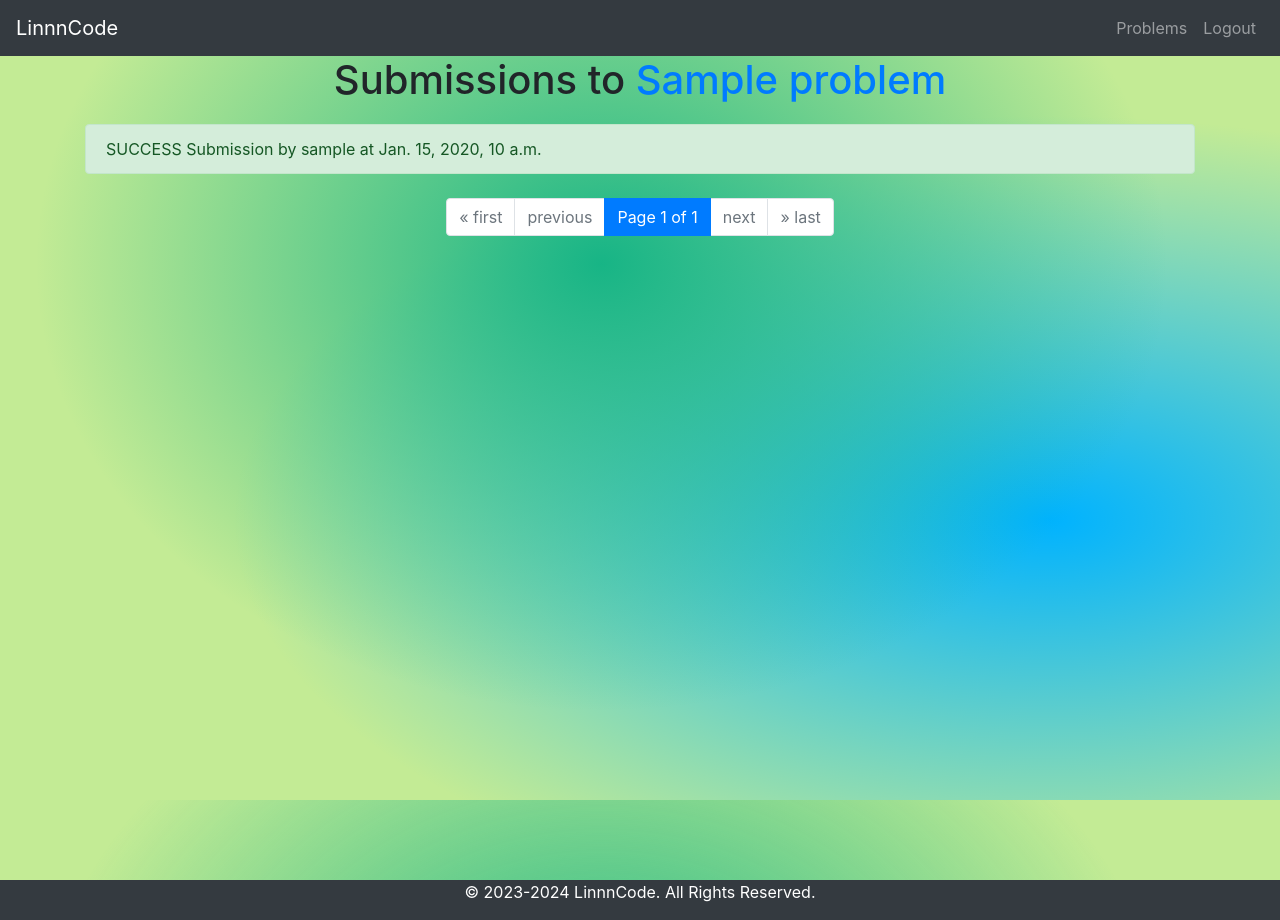
After one commit to Serenity0204/LinnnCode, a Django app: page /problems/1/submissions in a window 1280 px wide. The commit adds this page. Run offline with Django 3.2, Linux system fonts and the light colour scheme; a user stored in the database is signed in; tables that the repository leaves empty hold one stand-in row (values such as "Sample post"); some libraries are stand-ins or nearby versions.

Commit message:
users can view submissions but not submissions detail

```diff
--- a/linnncode/driver.py
+++ b/linnncode/driver.py
@@ -29,7 +29,9 @@ class TestBuilder:
     def language(self) -> str:
         return self._language
 
-    def setup_cpp(self, tests: List[str], main: str, code: str, registration_count: int):
+    def setup_cpp(
+        self, tests: List[str], main: str, code: str, registration_count: int
+    ):
         # LTF
         exe = TestBuilder.LTF + "\n"
         # code
@@ -51,7 +53,7 @@ class TestBuilder:
 # will take the TestBuilder's 1 single file and execute them
 class TestDriver:
     @classmethod
-    def extract_cpp_output(cls, input_str):
+    def extract_cpp_output(cls, input_str) -> Dict:
         return match_cpp_output(input_str)
 
     def __init__(self, exe) -> None:
--- a/linnncode/models.py
+++ b/linnncode/models.py
@@ -1,5 +1,6 @@
 from django.db import models
 from django.contrib.auth.models import User
+
 
 # will have list of test cases into text field
 class TestSuite(models.Model):
@@ -41,6 +42,10 @@ class Submission(models.Model):
     user = models.ForeignKey(User, on_delete=models.CASCADE, null=True)
     date = models.DateTimeField(auto_now_add=True)
     code = models.TextField(null=True)
-    problem = models.ForeignKey(Problem, on_delete=models.CASCADE, related_name="submissions", null=True)
+    problem = models.ForeignKey(
+        Problem, on_delete=models.CASCADE, related_name="submissions", null=True
+    )
+    success = models.BooleanField(default=False, null=True)
+
     def __str__(self):
-        return f'Submission {self.id}'
+        return f"Submission {self.id}"
--- /dev/null
+++ b/linnncode/templates/submissions.html
@@ -0,0 +1,41 @@
+{% extends 'base.html' %}
+
+{% block content %}
+<div class="text-center">
+    <h1 style="margin-bottom: 20px;">Submissions to <a href="{% url 'problem_detail' problem.id %}" >{{ title }}</a> </h1>
+</div>
+{% if not submissions%}
+    <h1 class="text-center">Empty</h1>
+{% endif %}
+{% for submission in submissions %}
+    {% if submission.success %}
+        <div class="alert alert-success">SUCCESS Submission by {{ submission.user }} at {{ submission.date }}</div>
+    {% else %}
+        <div class="alert alert-danger">FAIL Submission by {{ submission.user }} at {{ submission.date }}</div>
+    {% endif %}
+{% endfor %}
+
+<div class="d-flex justify-content-center mt-4"> <!-- Added 'mt-4' for top margin -->
+    <nav aria-label="Page navigation">
+        <ul class="pagination">
+            {% if submissions.has_previous %}
+                <li class="page-item"><a class="page-link" href="?page=1">&laquo; first</a></li>
+                <li class="page-item"><a class="page-link" href="?page={{ submissions.previous_page_number }}">previous</a></li>
+            {% else %}
+                <li class="page-item disabled"><a class="page-link">&laquo; first</a></li>
+                <li class="page-item disabled"><a class="page-link">previous</a></li>
+            {% endif %}
+
+            <li class="page-item active"><a class="page-link">Page {{ submissions.number }} of {{ submissions.paginator.num_pages }}</a></li>
+
+            {% if submissions.has_next %}
+                <li class="page-item"><a class="page-link" href="?page={{ submissions.next_page_number }}">next</a></li>
+                <li class="page-item"><a class="page-link" href="?page={{ submissions.paginator.num_pages }}">&raquo; last</a></li>
+            {% else %}
+                <li class="page-item disabled"><a class="page-link">next</a></li>
+                <li class="page-item disabled"><a class="page-link">&raquo; last</a></li>
+            {% endif %}
+        </ul>
+    </nav>
+  </div>
+{% endblock %}
--- a/linnncode/urls.py
+++ b/linnncode/urls.py
@@ -10,4 +10,9 @@ urlpatterns = [
     path(
         "problems/<int:problem_id>/", views.problem_detail_view, name="problem_detail"
     ),
+    path(
+        "problems/<int:problem_id>/submissions",
+        views.submission_view,
+        name="submissions",
+    ),
 ]
--- a/linnncode/views.py
+++ b/linnncode/views.py
@@ -93,6 +93,7 @@ def problem_detail_view(request, problem_id):
     output = None
     err = None
     results = None
+    flag = False
 
     if request.method == "POST":
         form = CodeForm(request.POST)
@@ -100,19 +101,17 @@ def problem_detail_view(request, problem_id):
             # code for CodeForm Name, and html textarea name
             code = form.cleaned_data["code"]
             # get the language
-            language = request.POST.get('language', 'cpp')
-            print(language)
+            language = request.POST.get("language", "cpp")
 
             # build the test output based on laguage
             test_builder = TestBuilder(language)
-
 
             ## for C++ Only
             if language == "cpp":
                 # get all the test cases
                 cases = problem.test_suite.test_cases.all()
                 # get the registration
-                registration_count=  len(cases)
+                registration_count = len(cases)
                 cases_list = []
                 # extract the strings of test cases
                 for case in cases:
@@ -122,6 +121,7 @@ def problem_detail_view(request, problem_id):
                 # build the file and put it into driver
                 test_exe = TestDriver(test_builder.build())
                 output, err = test_exe.execute_cpp()
+
                 # handling output
                 if err:
                     messages.error(request, err)
@@ -129,8 +129,14 @@ def problem_detail_view(request, problem_id):
                 else:
                     # decide which one is correct which one is wrong
                     results = TestDriver.extract_cpp_output(output)
+                    # no fail, then success
+                    if "FAIL" not in results.values():
+                        flag = True
+
                 ## either error or not, create submission to the problem
-                submission = Submission.objects.create(code=code, problem=problem, user=request.user)
+                submission = Submission.objects.create(
+                    code=code, problem=problem, user=request.user, success=flag
+                )
                 submission.save()
             if language == "python":
                 pass
@@ -147,5 +153,13 @@ def problem_detail_view(request, problem_id):
 
 
 @login_required(login_url="login")
-def submission_view(request, id):
-    pass
+def submission_view(request, problem_id):
+    request.session.set_expiry(900)
+    problem = Problem.objects.get(id=problem_id)
+
+    submissions_list = problem.submissions.all().order_by("-date")
+    paginator = Paginator(submissions_list, 11)
+    page_number = request.GET.get("page")
+    submissions = paginator.get_page(page_number)
+    context = {"submissions": submissions, "title": problem.title, "problem": problem}
+    return render(request, "submissions.html", context)
```
Also changed, not shown: linnncode/templates/problem_detail.html (+10 -4 lines), linnncode/migrations/0015_submission_success.py (added).
